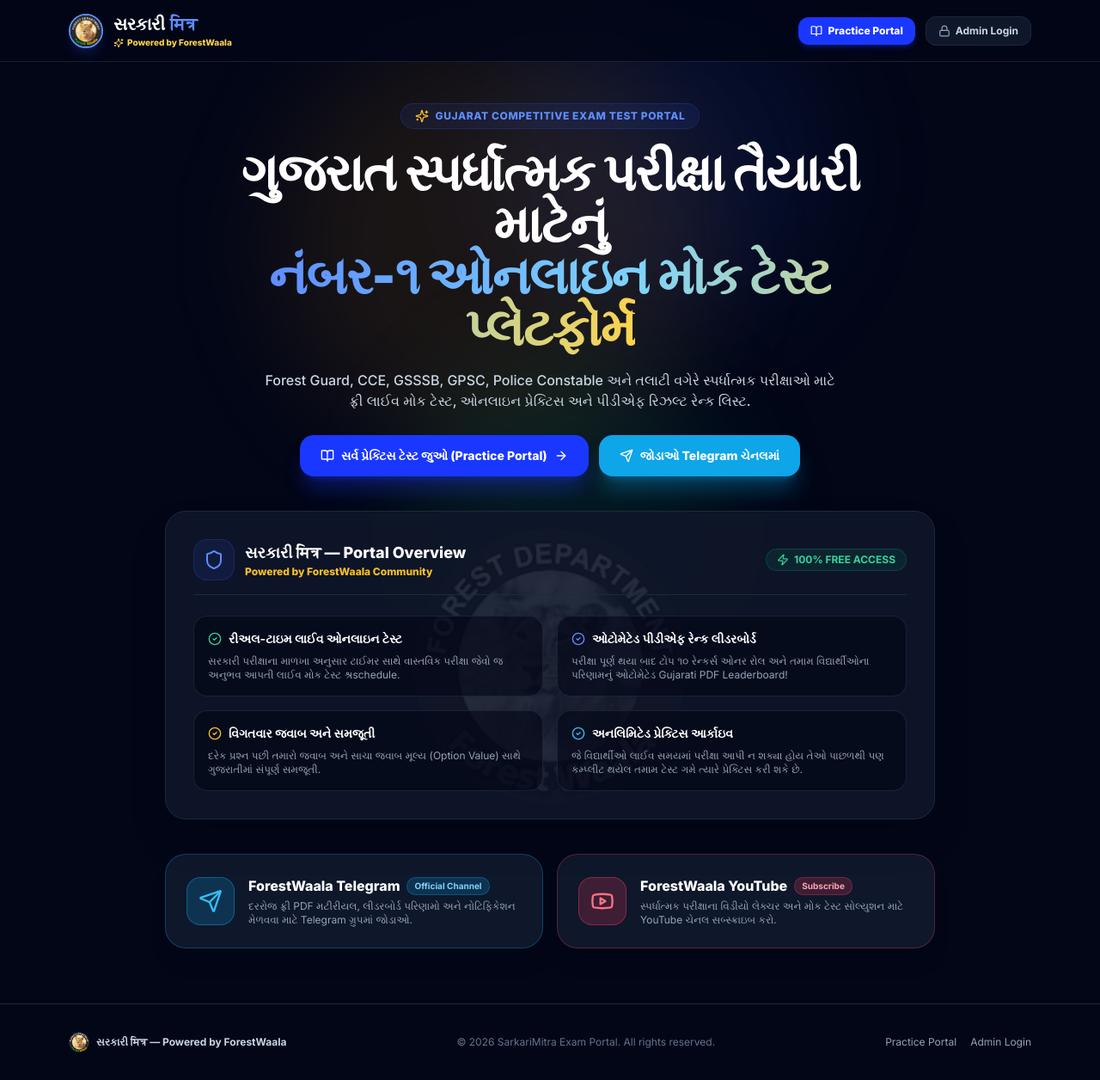
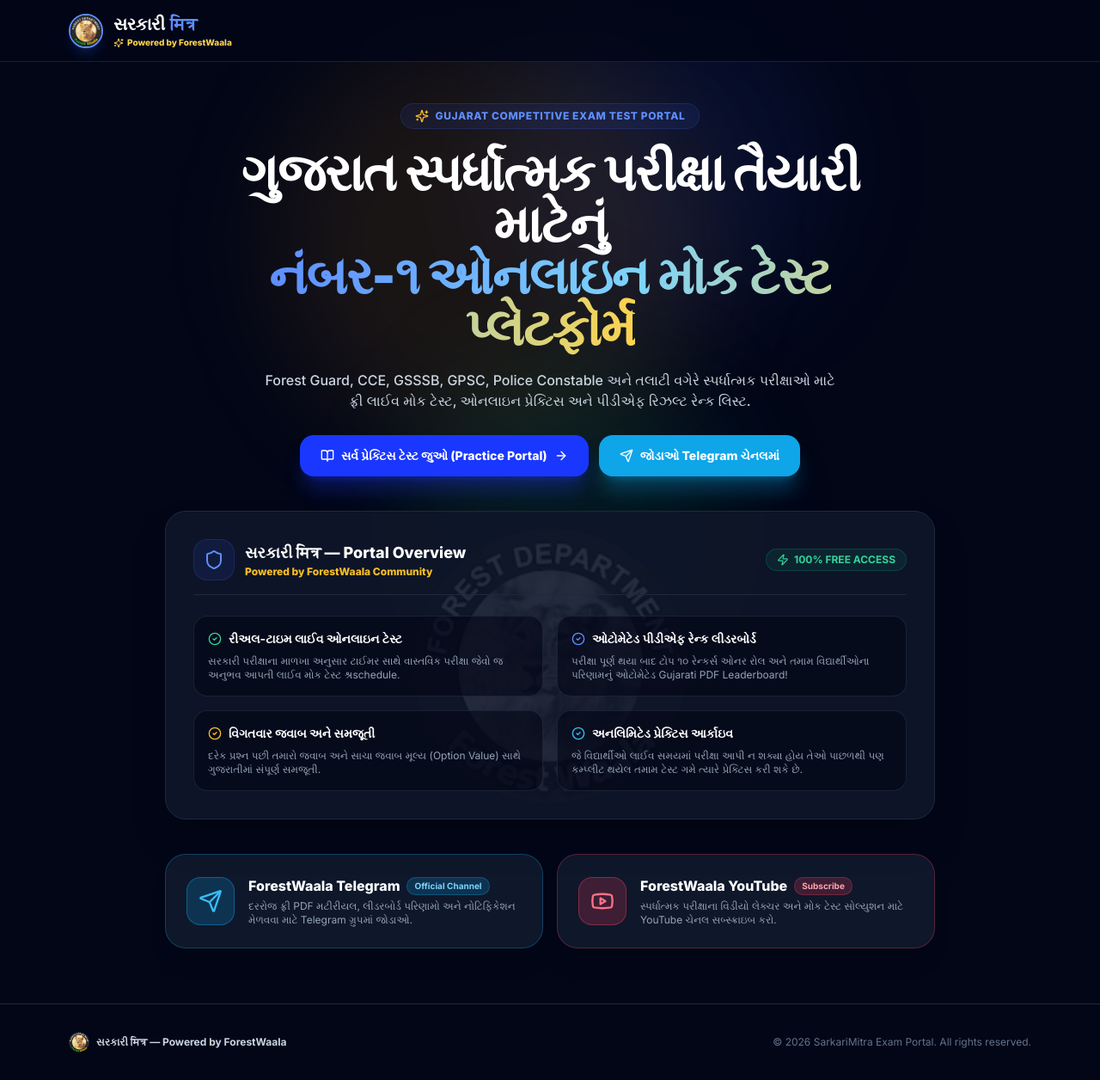
Before and after one commit to TusharBaldaniya/sarkarimitra, a React (Vite) app in the folder frontend/: page / in a window 1280 px wide. Shown: the whole page at 86% size. Built offline with nearby package versions, Linux system fonts and the light colour scheme; no server answers; the HTML template or start-up script is replaced by a standard one.

Commit message:
remove admin link

```diff
--- a/frontend/src/pages/HomePage.jsx
+++ b/frontend/src/pages/HomePage.jsx
@@ -51,25 +51,6 @@ const HomePage = () => {
                   <span>Powered by ForestWaala</span>
                 </div>
               </div>
-            </div>
-
-            {/* Quick Actions */}
-            <div className="flex items-center gap-2 sm:gap-3">
-              <Link
-                to="/practice"
-                className="inline-flex items-center gap-1.5 px-3.5 py-2 bg-brand-600 hover:bg-brand-500 text-white rounded-xl text-xs font-extrabold shadow-md shadow-brand-600/30 transition-all"
-              >
-                <BookOpen className="w-3.5 h-3.5" />
-                <span>Practice Portal</span>
-              </Link>
-
-              <Link
-                to="/admin/login"
-                className="inline-flex items-center gap-1.5 px-3.5 py-2 bg-slate-900 hover:bg-slate-800 text-slate-300 border border-slate-800 rounded-xl text-xs font-bold transition-all"
-              >
-                <Lock className="w-3.5 h-3.5 text-slate-400" />
-                <span className="hidden sm:inline">Admin Login</span>
-              </Link>
             </div>
           </div>
         </header>
@@ -257,14 +238,6 @@ const HomePage = () => {
 
           <p>© {new Date().getFullYear()} SarkariMitra Exam Portal. All rights reserved.</p>
 
-          <div className="flex items-center gap-4 text-slate-400">
-            <Link to="/practice" className="hover:text-white transition-colors">
-              Practice Portal
-            </Link>
-            <Link to="/admin/login" className="hover:text-white transition-colors">
-              Admin Login
-            </Link>
-          </div>
         </div>
       </footer>
     </div>
```
